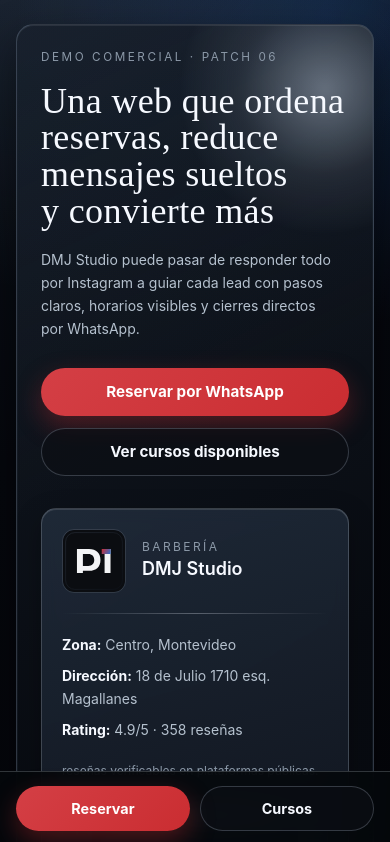
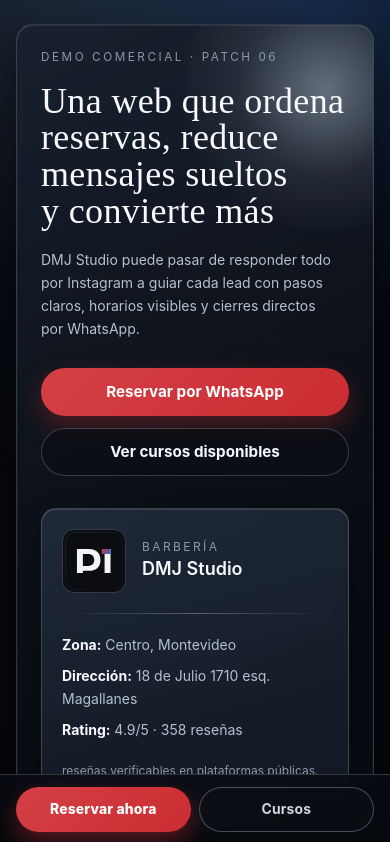
Before and after one commit to Daegon13/dmj-studio-demo, a Next.js app: page / in a window 390 px wide. Shown: the top 842 px of the page. Built offline with nearby package versions, Linux system fonts and the light colour scheme.

Commit message:
Refina CTA móvil y eleva bloque final y ubicación

```diff
--- a/app/globals.css
+++ b/app/globals.css
@@ -345,10 +345,63 @@ body {
 }
 
 .cta-strong {
+  position: relative;
+  overflow: hidden;
   background:
-    radial-gradient(circle at 10% 20%, rgba(255, 255, 255, 0.18), transparent 42%),
-    linear-gradient(130deg, #9a1f24, #710f15 60%, #4e0b0f 100%);
+    radial-gradient(circle at 16% 14%, rgba(255, 255, 255, 0.18), transparent 42%),
+    radial-gradient(circle at 80% 80%, rgba(255, 215, 180, 0.15), transparent 45%),
+    linear-gradient(130deg, #b1252a, #710f15 56%, #43080b 100%);
   box-shadow: var(--shadow-strong), var(--shadow-inset);
+}
+
+.cta-aura {
+  position: absolute;
+  inset: auto -15% -55% -15%;
+  z-index: 0;
+  height: 75%;
+  background: radial-gradient(circle, rgba(255, 215, 196, 0.42) 0%, rgba(255, 215, 196, 0.08) 45%, transparent 72%);
+  filter: blur(12px);
+}
+
+.cta-strong > * {
+  position: relative;
+  z-index: 1;
+}
+
+.location-frame {
+  border: 1px solid rgba(210, 223, 240, 0.22);
+  border-radius: var(--radius-md);
+  background: rgba(10, 13, 20, 0.75);
+  box-shadow:
+    0 10px 28px rgba(0, 0, 0, 0.3),
+    inset 0 1px 0 rgba(255, 255, 255, 0.08);
+}
+
+.location-image {
+  display: block;
+  width: 100%;
+  aspect-ratio: 16 / 10;
+  object-fit: cover;
+}
+
+.location-details {
+  display: grid;
+  gap: 0.6rem;
+}
+
+.location-details p {
+  display: grid;
+  gap: 0.1rem;
+  margin: 0;
+  font-size: 0.92rem;
+  color: var(--color-text-soft);
+}
+
+.location-details strong {
+  color: var(--color-title);
+  font-size: 0.76rem;
+  text-transform: uppercase;
+  letter-spacing: 0.09em;
 }
 
 .mobile-sticky-cta {
@@ -358,16 +411,28 @@ body {
   z-index: 30;
   display: grid;
   grid-template-columns: 1fr 1fr;
-  gap: 0.65rem;
-  padding: 0.85rem var(--space-inline) calc(0.85rem + env(safe-area-inset-bottom));
+  gap: 0.55rem;
+  padding: 0.75rem var(--space-inline) calc(0.75rem + env(safe-area-inset-bottom));
   border-top: 1px solid rgba(224, 232, 242, 0.2);
-  background: rgba(5, 8, 12, 0.9);
-  backdrop-filter: blur(10px);
+  background: linear-gradient(180deg, rgba(8, 12, 18, 0.82), rgba(5, 8, 12, 0.96));
+  backdrop-filter: blur(11px);
 }
 
 .mobile-sticky-cta .btn {
   min-height: 2.8rem;
-  font-size: 0.9rem;
+  font-size: 0.87rem;
+  letter-spacing: 0.01em;
+}
+
+.mobile-sticky-cta .btn-primary {
+  font-weight: 800;
+  box-shadow: 0 10px 24px rgba(202, 45, 49, 0.42);
+}
+
+.mobile-sticky-cta .btn-secondary {
+  font-weight: 650;
+  border-color: rgba(179, 198, 224, 0.35);
+  color: rgba(238, 244, 250, 0.88);
 }
 
 .animate-enter-1,
--- a/app/page.tsx
+++ b/app/page.tsx
@@ -1,3 +1,4 @@
+import Image from "next/image";
 import { HeroSection } from "@/src/components/landing/HeroSection";
 import { ServicesGrid } from "@/src/components/landing/ServicesGrid";
 import { TestimonialsSection } from "@/src/components/landing/TestimonialsSection";
@@ -36,12 +37,29 @@ export default function Home() {
           <p className="eyebrow">Ubicación y horario</p>
           <h2 className="section-title mt-3">Vení directo, sin vueltas</h2>
 
-          <div className="mt-4 space-y-3 text-sm leading-relaxed text-[var(--color-text-soft)]">
+          <div className="location-frame mt-5 overflow-hidden">
+            <Image
+              src={brand.location.imageUrl}
+              alt={brand.location.imageAlt}
+              width={1400}
+              height={920}
+              className="location-image"
+              sizes="(min-width: 1024px) 45vw, 100vw"
+            />
+          </div>
+
+          <div className="location-details mt-4">
             <p>
-              <strong className="text-[var(--color-title)]">Dirección:</strong> {brand.address}
+              <strong>Dirección</strong>
+              <span>{brand.address}</span>
             </p>
             <p>
-              <strong className="text-[var(--color-title)]">Referencia:</strong> {brand.mapReference}
+              <strong>Barrio</strong>
+              <span>{brand.location.neighborhood}</span>
+            </p>
+            <p>
+              <strong>Referencia</strong>
+              <span>{brand.location.landmark}</span>
             </p>
           </div>
 
@@ -57,6 +75,14 @@ export default function Home() {
             ))}
           </ul>
           <p className="mt-4 text-xs leading-relaxed text-[var(--color-muted)]">{brand.businessHours.note}</p>
+          <a
+            href={brand.location.mapsUrl}
+            target="_blank"
+            rel="noopener noreferrer"
+            className="btn btn-secondary mt-5 w-full sm:w-auto"
+          >
+            Ver en Google Maps
+          </a>
         </article>
 
         <aside className="glass-panel animate-enter-3 availability-secondary p-5 sm:p-6" aria-label="Disponibilidad de agenda demo">
@@ -78,23 +104,34 @@ export default function Home() {
       <TestimonialsSection />
 
       <section className="card-premium cta-strong animate-enter-4 p-6 text-center sm:p-10">
+        <div className="cta-aura pointer-events-none" />
         <p className="eyebrow text-white/75">Cierre comercial</p>
         <h2 className="mt-3 text-balance text-3xl font-semibold text-white sm:text-4xl">{brand.finalCta.title}</h2>
         <p className="mx-auto mt-4 max-w-2xl text-sm text-pretty text-white/85 sm:text-base">{brand.finalCta.description}</p>
 
+        <div className="cta-actions mt-7 flex flex-col items-center justify-center gap-3 sm:flex-row">
           <a
             href={brand.contact.whatsappUrl}
             target="_blank"
             rel="noopener noreferrer"
-          className="btn btn-primary mt-7 min-w-64 sm:min-w-72"
+            className="btn btn-primary min-w-64 sm:min-w-72"
           >
             {brand.finalCta.primaryLabel}
           </a>
+          <a
+            href={brand.contact.coursesUrl}
+            target="_blank"
+            rel="noopener noreferrer"
+            className="btn btn-secondary min-w-52 border-white/35 bg-white/8 text-white"
+          >
+            {brand.contact.coursesLabel}
+          </a>
+        </div>
       </section>
 
       <aside className="mobile-sticky-cta" aria-label="Accesos rápidos">
         <a href={brand.contact.whatsappUrl} target="_blank" rel="noopener noreferrer" className="btn btn-primary">
-          Reservar
+          Reservar ahora
         </a>
         <a href={brand.contact.coursesUrl} target="_blank" rel="noopener noreferrer" className="btn btn-secondary">
           Cursos
--- a/src/data/brand.ts
+++ b/src/data/brand.ts
@@ -4,6 +4,14 @@ export const brand = {
   zone: "Centro, Montevideo",
   address: "18 de Julio 1710 esq. Magallanes",
   mapReference: "A 1 cuadra de Plaza Cagancha · Fácil acceso en bus y estacionamiento cercano",
+  location: {
+    imageUrl:
+      "https://images.unsplash.com/photo-1621605815971-fbc98d665033?auto=format&fit=crop&w=1400&q=80",
+    imageAlt: "Fachada de barbería urbana iluminada durante la tarde",
+    neighborhood: "Centro, Montevideo",
+    landmark: "A 1 cuadra de Plaza Cagancha",
+    mapsUrl: "https://maps.google.com/?q=18+de+Julio+1710+Montevideo",
+  },
   siteUrl: "https://dmj-studio-demo.vercel.app",
   contact: {
     whatsappLabel: "Reservar por WhatsApp",
```
Lines whose indentation alone changed are shown as unchanged.
